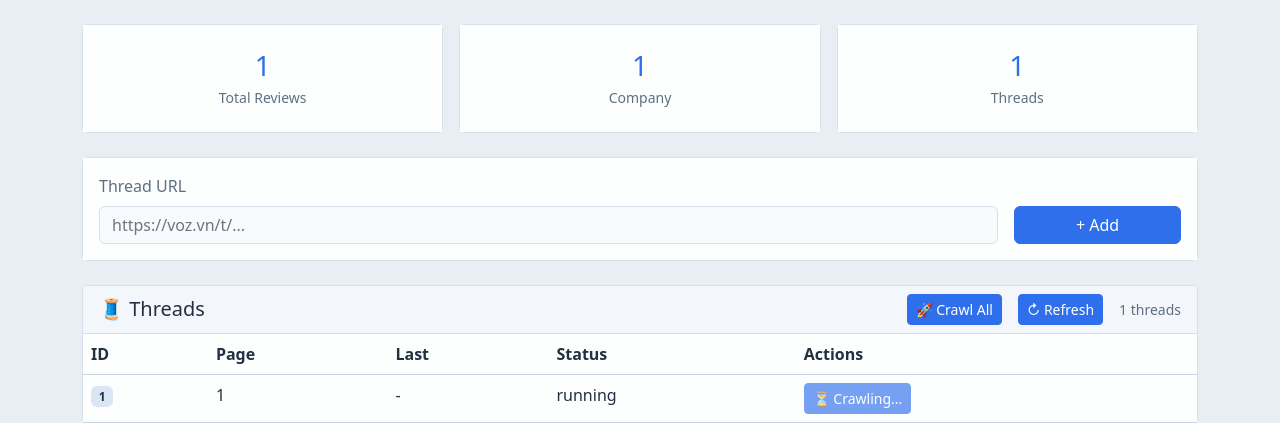
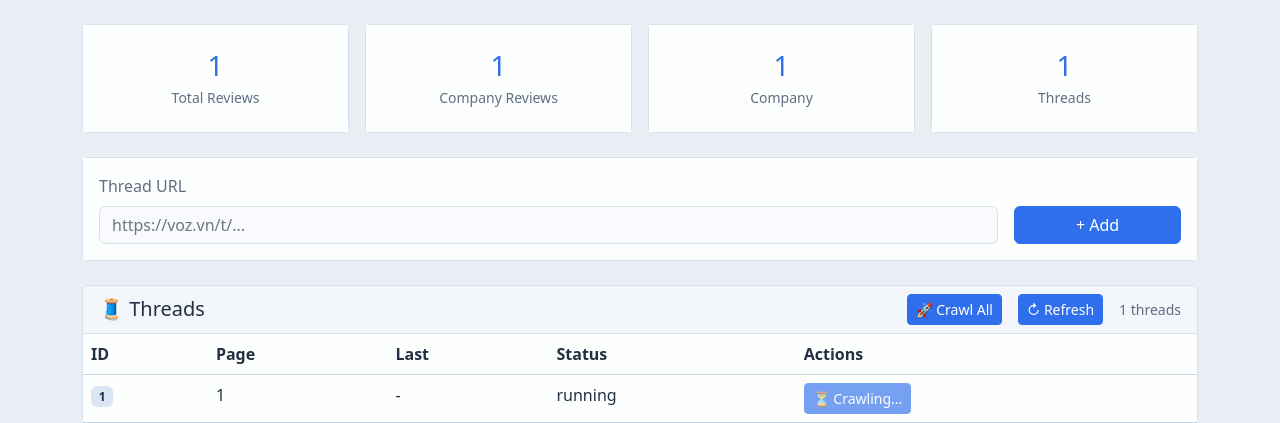
Before and after one commit to rin2401/voz-review, a FastAPI app: template templates/threads.html in a window 1280 px wide. Shown: the part 57-480 px from the top of the page. Run offline with FastAPI, Linux system fonts and the light colour scheme; the template is opened without the code that fills it: most values are stand-ins (such as "Sample title", 1, 10 or a date in 2020); parts of the project's set-up code (start-up, migrations or seed data) failed here and were passed over.

Commit message:
Add company review stats to threads page

```diff
--- a/main.py
+++ b/main.py
@@ -17,6 +17,7 @@ from database.mongodb import (
     get_reviews_by_company,
     get_offers_by_company,
     get_review_count,
+    get_company_review_count,
     get_offer_count,
     get_replies_for_posts,
     get_posts_by_ids,
@@ -363,6 +364,7 @@ async def threads_page(request: Request):
             auth_error="",
             threads=[],
             total_reviews=0,
+            total_company_reviews=0,
             total_companies=0,
             total_threads=0,
         ))
@@ -370,6 +372,7 @@ async def threads_page(request: Request):
     await refresh_thread_job_statuses()
     threads = await get_all_threads()
     total_reviews = await get_review_count()
+    total_company_reviews = await get_company_review_count()
     total_companies = len(await get_all_companies())
     return HTMLResponse(template.render(
         request=request,
@@ -377,6 +380,7 @@ async def threads_page(request: Request):
         auth_error="",
         threads=threads,
         total_reviews=total_reviews,
+        total_company_reviews=total_company_reviews,
         total_companies=total_companies,
         total_threads=len(threads),
     ))
@@ -395,6 +399,7 @@ async def threads_login(request: Request):
             auth_error="Sai mật khẩu.",
             threads=[],
             total_reviews=0,
+            total_company_reviews=0,
             total_companies=0,
             total_threads=0,
         ), status_code=401)
--- a/templates/threads.html
+++ b/templates/threads.html
@@ -217,7 +217,7 @@
         </div>
         {% else %}
         <div class="row g-3 mb-4">
-            <div class="col-12 col-md-6 col-lg-4">
+            <div class="col-12 col-md-6 col-lg-3">
                 <div class="card text-center h-100">
                     <div class="card-body d-flex flex-column justify-content-center py-4">
                         <h3 class="mb-1 stats-number">{{ total_reviews }}</h3>
@@ -225,7 +225,15 @@
                     </div>
                 </div>
             </div>
-            <div class="col-12 col-md-6 col-lg-4">
+            <div class="col-12 col-md-6 col-lg-3">
+                <div class="card text-center h-100">
+                    <div class="card-body d-flex flex-column justify-content-center py-4">
+                        <h3 class="mb-1 stats-number">{{ total_company_reviews }}</h3>
+                        <small class="text-muted">Company Reviews</small>
+                    </div>
+                </div>
+            </div>
+            <div class="col-12 col-md-6 col-lg-3">
                 <div class="card text-center h-100">
                     <div class="card-body d-flex flex-column justify-content-center py-4">
                         <h3 class="mb-1 stats-number">{{ total_companies }}</h3>
@@ -233,7 +241,7 @@
                     </div>
                 </div>
             </div>
-            <div class="col-12 col-md-6 col-lg-4">
+            <div class="col-12 col-md-6 col-lg-3">
                 <div class="card text-center h-100">
                     <div class="card-body d-flex flex-column justify-content-center py-4">
                         <h3 class="mb-1 stats-number">{{ total_threads }}</h3>
```
Also changed, not shown: database/mongodb.py (+7 -0 lines).
